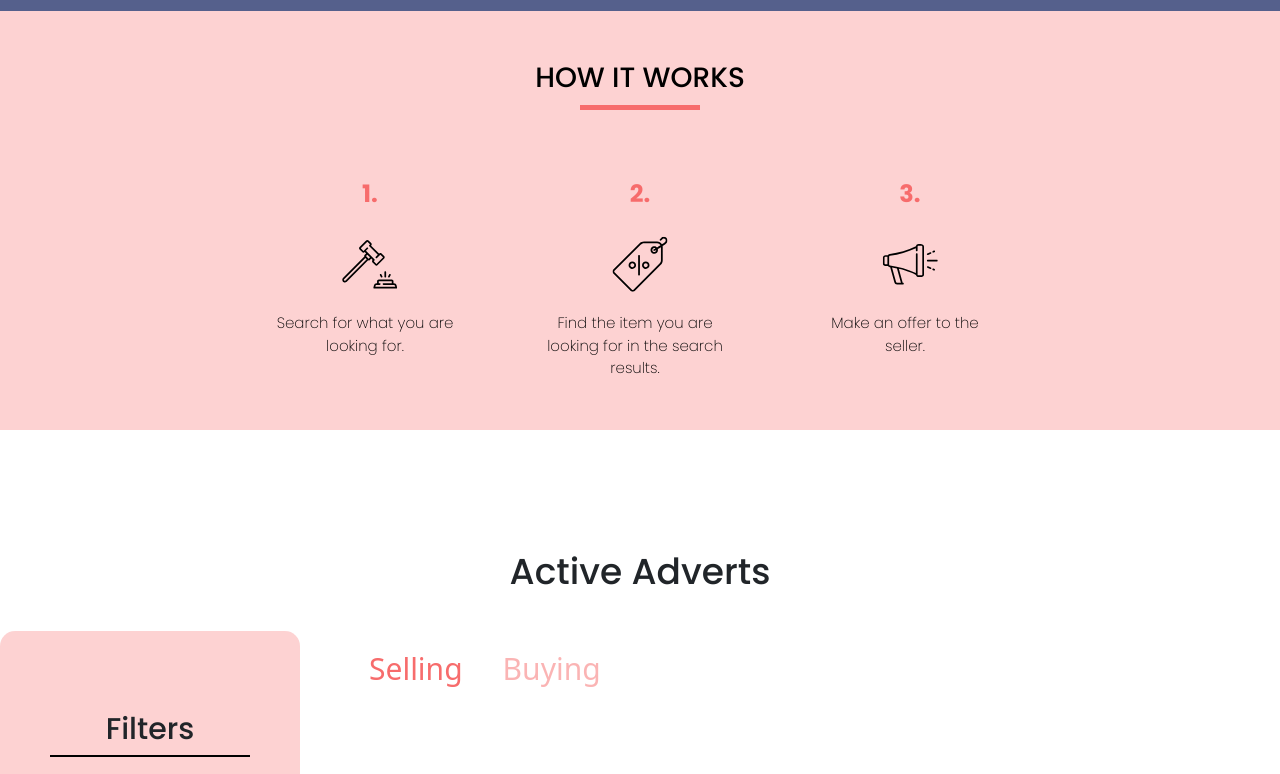
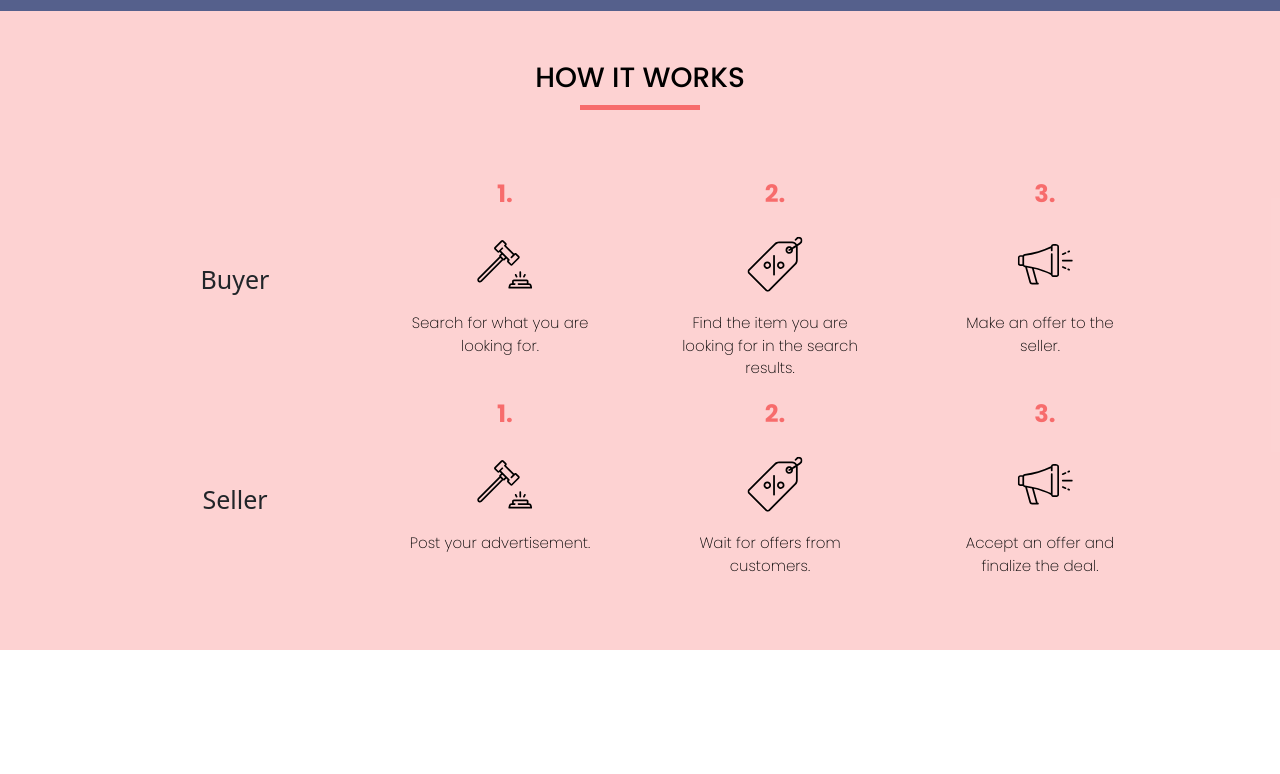
Before and after one commit to lups2000/stockbridge, a React (Create React App) app in the folder client/: page / in a window 1280 px wide. Shown: the part 565-1339 px from the top of the page. Built offline with nearby package versions, Linux system fonts and the light colour scheme; no server answers; grey boxes are pictures that could not be loaded.

Commit message:
fix instructions

```diff
--- a/client/src/components/Home/Instructions.tsx
+++ b/client/src/components/Home/Instructions.tsx
@@ -7,7 +7,7 @@ import howWorks2 from '../../assets/howWorks2.svg';
 import howWorks3 from '../../assets/howWorks3.svg';
 import useMediaQuery from '../../hooks/useMediaQuery';
 
-const stepDescriptions: { message: string; icon: string }[] = [
+const stepDescriptionsBuyer: { message: string; icon: string }[] = [
   {
     message: 'Search for what you are looking for.',
     icon: howWorks1,
@@ -22,8 +22,23 @@ const stepDescriptions: { message: string; icon: string }[] = [
   },
 ];
 
+const stepDescriptionsSeller: { message: string; icon: string }[] = [
+  {
+    message: 'Post your advertisement.',
+    icon: howWorks1,
+  },
+  {
+    message: 'Wait for offers from customers.',
+    icon: howWorks2,
+  },
+  {
+    message: 'Accept an offer and finalize the deal.',
+    icon: howWorks3,
+  },
+];
+
 const Instructions = () => {
-  const matches = useMediaQuery('(min-width: 768px)');
+  const matches = useMediaQuery('(min-width: 1000px)');
 
   return (
     <div
@@ -54,11 +69,62 @@ const Instructions = () => {
       <div
         style={{
           display: 'flex',
+          flexDirection: matches ? 'column' : 'row',
+          gap: matches ? 20 : 100,
+        }}
+      >
+        <div
+          style={{
+            display: 'flex',
             flexDirection: matches ? 'row' : 'column',
             gap: matches ? 70 : 20,
           }}
         >
-        {stepDescriptions.map((step, index) => {
+          <div
+            style={{
+              width: 200,
+              height: 200,
+              display: 'flex',
+              alignItems: 'center',
+              justifyContent: 'center',
+              fontSize: 25,
+              fontWeight: 500,
+            }}
+          >
+            Buyer
+          </div>
+          {stepDescriptionsBuyer.map((step, index) => {
+            return (
+              <StepDescription
+                key={index}
+                number={index + 1}
+                message={step.message}
+                icon={step.icon}
+              />
+            );
+          })}
+        </div>
+        <div
+          style={{
+            display: 'flex',
+            flexDirection: matches ? 'row' : 'column',
+            gap: matches ? 70 : 20,
+          }}
+        >
+          <div
+            style={{
+              width: 200,
+              height: 200,
+              display: 'flex',
+              alignItems: 'center',
+              justifyContent: 'center',
+              fontSize: 25,
+              fontWeight: 500,
+            }}
+          >
+            Seller
+          </div>
+          {stepDescriptionsSeller.map((step, index) => {
             return (
               <StepDescription
                 key={index}
@@ -70,6 +136,7 @@ const Instructions = () => {
           })}
         </div>
       </div>
+    </div>
   );
 };
 
```
Lines whose indentation alone changed are shown as unchanged.
